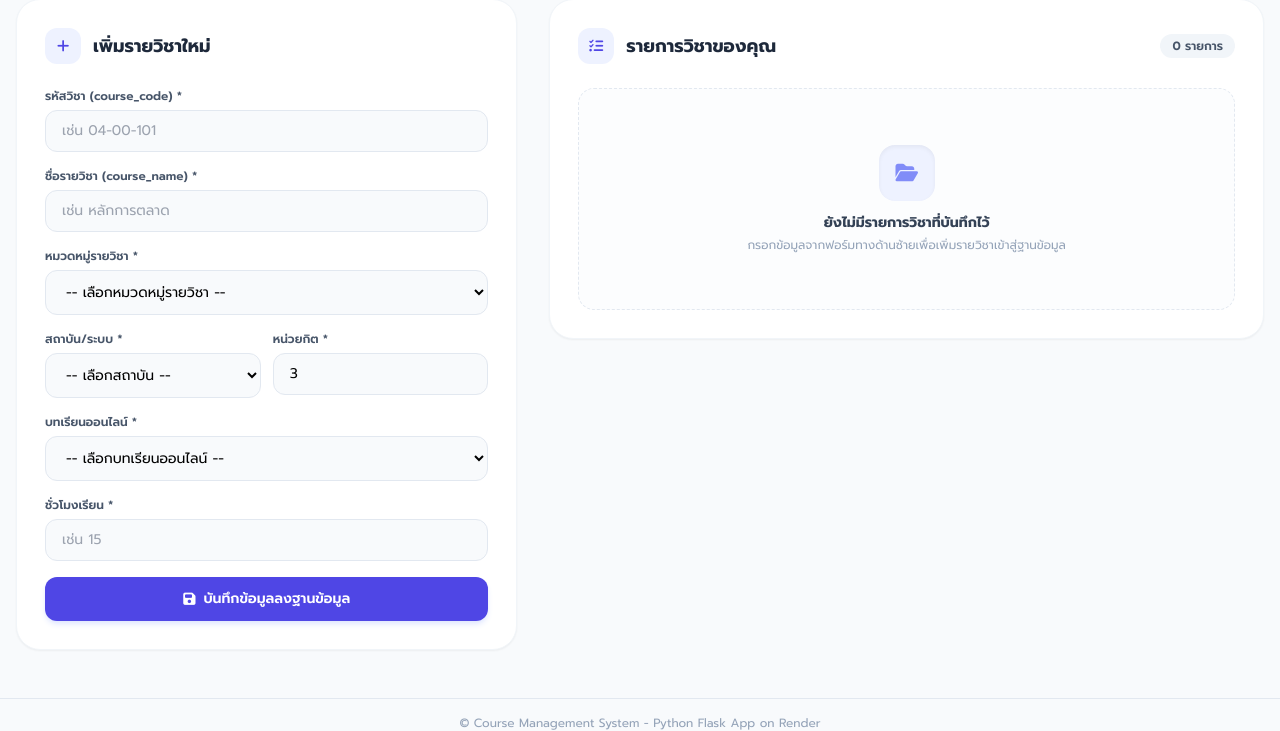
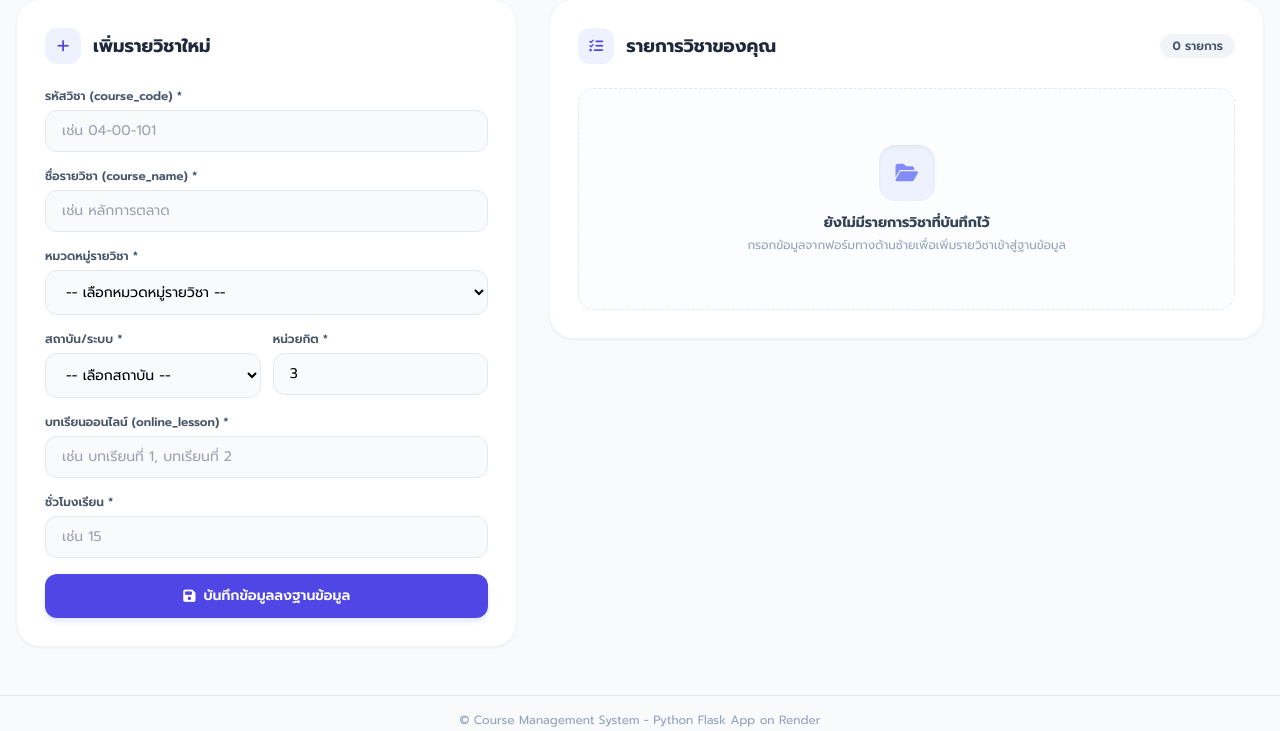
Before and after one commit to kungkling1k23-spec/course-management-system, a Flask app: page / in a window 1280 px wide. Shown: the part 207-938 px from the top of the page. Run offline with Flask 3, Linux system fonts and the light colour scheme; the visitor is signed in with stand-in values (Sample User, id 1); data that the repository does not hold is empty; some libraries are stand-ins or nearby versions.

Commit message:
Update dashboard.html

```diff
--- a/templates/dashboard.html
+++ b/templates/dashboard.html
@@ -88,16 +88,11 @@
                 </div>
             </div>
 
-            <!-- 🎯 บทเรียนออนไลน์ (ดรอปดาวน์ 3 ตัวเลือก) -->
+            <!-- เปลี่ยนจาก select เป็น input text ให้พิมพ์กรอกได้อิสระ และใส่ได้มากกว่า 1 บทเรียน -->
             <div>
-                <label class="block text-xs font-semibold text-slate-600 mb-1.5">บทเรียนออนไลน์ *</label>
-                <select name="online_lesson" required
+                <label class="block text-xs font-semibold text-slate-600 mb-1.5">บทเรียนออนไลน์ (online_lesson) *</label>
+                <input type="text" name="online_lesson" placeholder="เช่น บทเรียนที่ 1, บทเรียนที่ 2" required
                     class="w-full px-4 py-2.5 bg-slate-50 border border-slate-200 rounded-xl text-sm focus:bg-white focus:ring-2 focus:ring-indigo-500 outline-none transition">
-                    <option value="" disabled selected>-- เลือกบทเรียนออนไลน์ --</option>
-                    <option value="การออกกำลังกายเพื่อสุขภาพ">การออกกำลังกายเพื่อสุขภาพ</option>
-                    <option value="เทคโนโลยีดิจิทัลในชีวิตประจำวัน">เทคโนโลยีดิจิทัลในชีวิตประจำวัน</option>
-                    <option value="การจัดการทางการเงินส่วนบุคคล">การจัดการทางการเงินส่วนบุคคล</option>
-                </select>
             </div>
 
             <div>
```
